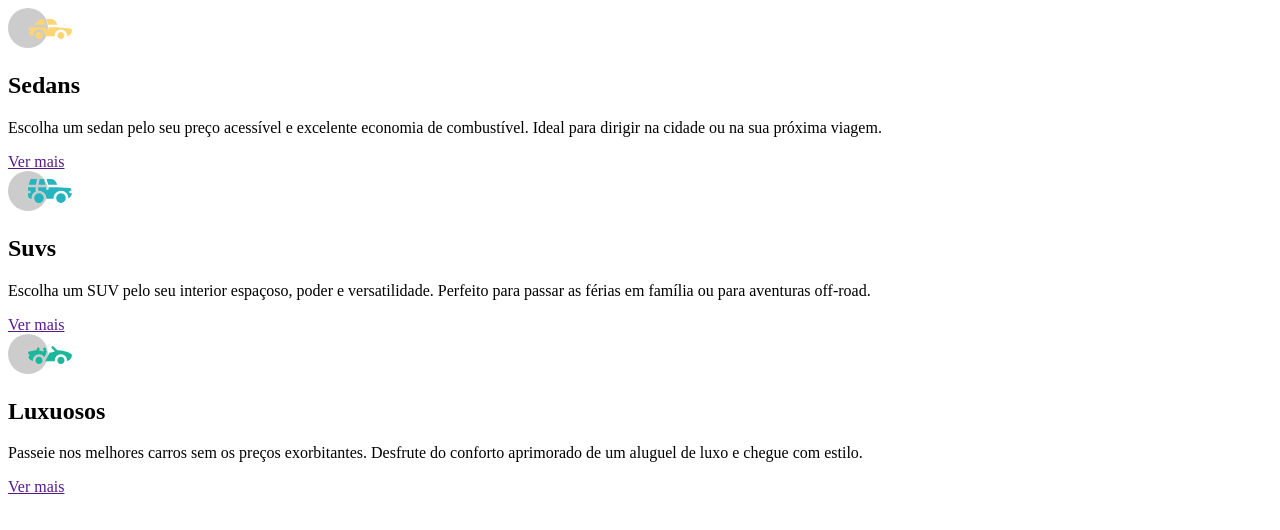
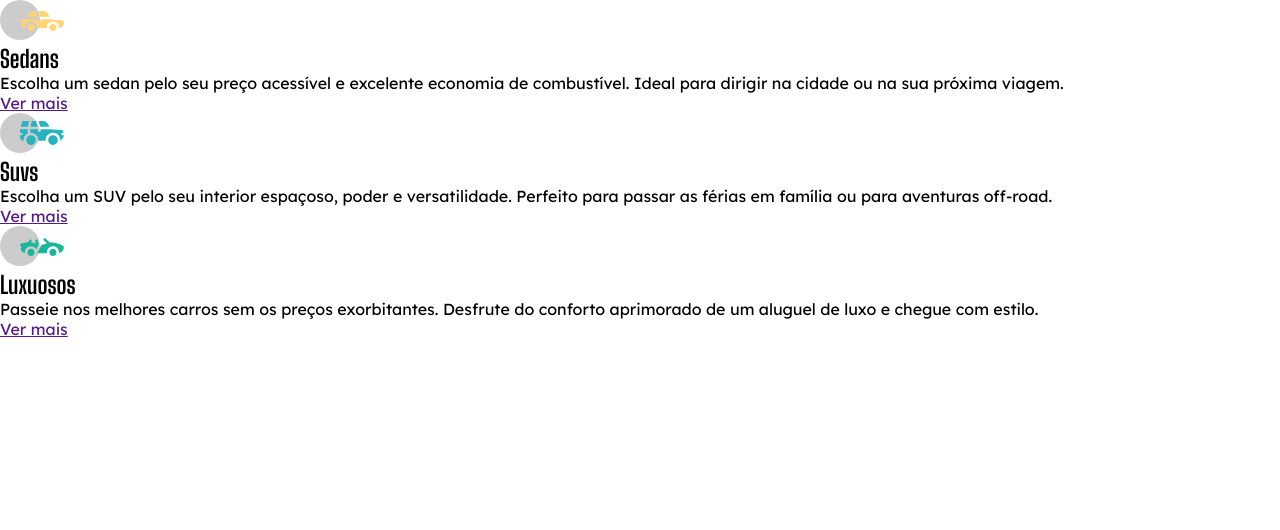
Before and after one commit to brslbrian/carros, a plain HTML site: page index.html in a window 1280 px wide. Drawn offline with Linux system fonts and the light colour scheme.

Commit message:
estrututura do CSS

```diff
--- a/index.html
+++ b/index.html
@@ -4,6 +4,11 @@
 <head>
     <meta charset="UTF-8">
     <meta http-equiv="X-UA-Compatible" content="IE=edge">
+    <link rel="stylesheet" href="style.css">
+    <link rel="preconnect" href="https://fonts.googleapis.com">
+    <link rel="preconnect" href="https://fonts.gstatic.com" crossorigin>
+    <link href="https://fonts.googleapis.com/css2?family=Big+Shoulders+Display:wght@700&family=Lexend+Deca&display=swap"
+        rel="stylesheet">
     <meta name="viewport" content="width=device-width, initial-scale=1.0">
     <title>Carros</title>
 </head>
@@ -13,21 +18,24 @@
         <section class="sedans">
             <img src="./imagens/icon-sedans.svg" alt="carro sedans">
             <h2>Sedans</h2>
-            <p>Escolha um sedan pelo seu preço acessível e excelente economia de combustível. Ideal para dirigir na cidade ou na sua próxima viagem.</p>
+            <p>Escolha um sedan pelo seu preço acessível e excelente economia de combustível. Ideal para dirigir na
+                cidade ou na sua próxima viagem.</p>
             <a href="">Ver mais</a>
         </section>
 
         <section class="suvs">
             <img src="./imagens/icon-suvs.svg" alt="carro suv">
             <h2>Suvs</h2>
-            <p>Escolha um SUV pelo seu interior espaçoso, poder e versatilidade. Perfeito para passar as férias em família ou para aventuras off-road.</p>
+            <p>Escolha um SUV pelo seu interior espaçoso, poder e versatilidade. Perfeito para passar as férias em
+                família ou para aventuras off-road.</p>
             <a href="">Ver mais</a>
         </section>
 
         <section class="luxuosos">
             <img src="./imagens/icon-luxury.svg" alt="carro de luxo">
             <h2>Luxuosos</h2>
-            <p>Passeie nos melhores carros sem os preços exorbitantes. Desfrute do conforto aprimorado de um aluguel de luxo e chegue com estilo.</p>
+            <p>Passeie nos melhores carros sem os preços exorbitantes. Desfrute do conforto aprimorado de um aluguel de
+                luxo e chegue com estilo.</p>
             <a href="">Ver mais</a>
         </section>
     </main>
--- a/style.css
+++ b/style.css
@@ -0,0 +1,26 @@
+* {
+    margin: 0;
+    padding: 0;
+    box-sizing: border-box;
+}
+
+:root {
+    --orange: #e38826;
+    --cyan: #006970;
+    --dark-cyan: #004241;
+    --gray: #f2f2f2;
+    --transparent: rgba(255, 255, 255, 0.75);
+
+}
+
+h2 {
+    font-family: 'Big Shoulders Display', sans-serif;
+}
+
+p {
+    font-family: 'Lexend Deca', sans-serif;
+}
+
+a {
+    font-family: 'Lexend Deca', sans-serif;
+}
```
